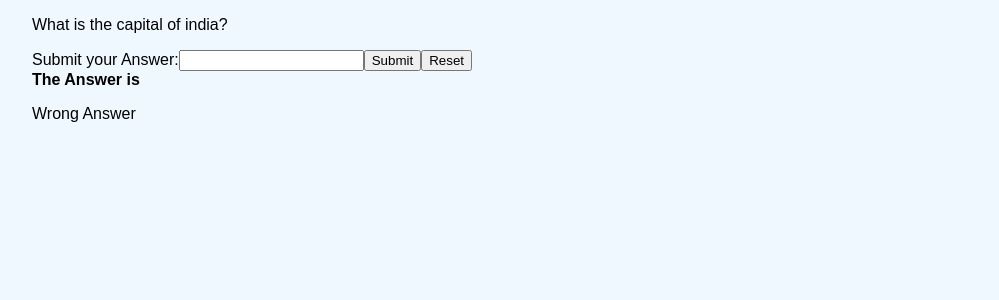
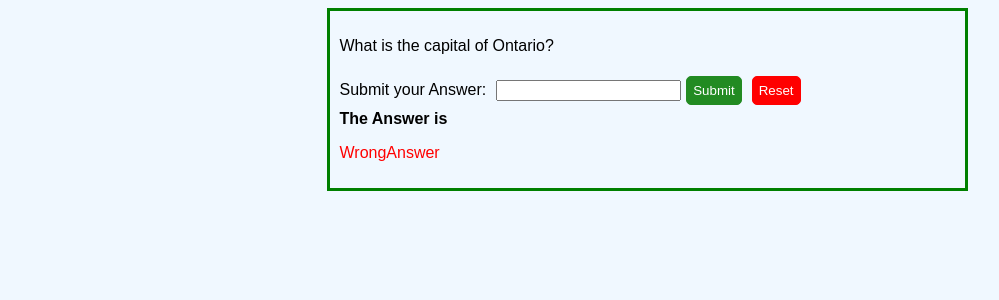
Before and after one commit to skiran5409/liveSearch, a React (Create React App) app: page / in a window 1280 px wide. Shown: the top 300 px of the page, without its empty margins (18-1017 px from the left). Built offline with nearby package versions, Linux system fonts and the light colour scheme.

Commit message:
chunks and css addition

```diff
--- a/public/index.html
+++ b/public/index.html
@@ -6,7 +6,7 @@
 
     <link rel="manifest" href="%PUBLIC_URL%/manifest.json">
     <link rel="shortcut icon" href="%PUBLIC_URL%/favicon.ico">
-    <title>Search List</title>
+    <title>QUIZ</title>
   </head>
   <body>
     <noscript>
--- a/src/components/App.css
+++ b/src/components/App.css
@@ -0,0 +1,36 @@
+.test{
+    margin: auto;
+    width: 50%;
+    border: 3px solid green;
+    padding: 10px;
+}
+
+.label{
+    padding-right: 10px;
+}
+
+.submitBtn{
+    color: white;
+    background: forestgreen;
+    border: 1px solid forestgreen;
+    padding: 6px;
+    border-radius: 5px;
+    margin: 5px;
+}
+
+.resetBtn{
+    color: white;
+    background: red;
+    border: 1px solid red;
+    padding: 6px;
+    border-radius: 5px;
+    margin: 5px;
+}
+
+.correctAns{
+    color: green;
+}
+
+.wrongAns{
+    color: red;
+}
--- a/src/components/App.js
+++ b/src/components/App.js
@@ -15,9 +15,9 @@ class App extends Component {
   render()
  {
   return(
-    <div className="rest">
-      <p>What is the capital of india?</p>
-    <Incoming defaultInput = {""} />
+    <div className="test" id="">
+      <p>What is the capital of Ontario?</p>
+    <Incoming defaultInput = {''} />
     <Outgoing />
     </div>
   )
--- a/src/components/Incoming.js
+++ b/src/components/Incoming.js
@@ -34,12 +34,12 @@ class Incoming extends Component {
         return (
             <div>
                 <form onSubmit={this.handleSubmit} onReset={this.handleReset}>
-                    <label>
+                    <label className='label'>
                         Submit your Answer:
                     </label>
                     <input type="text" value={this.state.inputValue} onChange={this.handleChange} />
-                    <input type="submit" value="Submit" />
-                    <input type="reset" value="Reset" />
+                    <input className='submitBtn' type="submit" value="Submit" />
+                    <input className='resetBtn' type="reset" value="Reset" />
                     </form>
             </div>
         )
--- a/src/components/Outgoing.js
+++ b/src/components/Outgoing.js
@@ -2,13 +2,24 @@ import React from "react";
 import { connect } from "react-redux";
 
 class OutGoing extends React.Component {
+    constructor(props) {
+        super(props);
+        this.state = {
+            'answer': false
+        };
+
+        this.submittedAnswer = this.submittedAnswer.bind(this);
+    }
+
     submittedAnswer = (str) => {
         str = str.toLowerCase();
         str = str.replace(/\s/g, '');
-        if (str === "delhi") {
-            return "Correct Answer"
+        if (str === "toronto") {
+            this.state.answer = true;
+
         } else {
-            return "Wrong Answer"
+            this.state.answer = false;
+
         }
     }
 
@@ -16,7 +27,11 @@ class OutGoing extends React.Component {
         return (
             <div>
                 <b>The Answer is</b>
-                <p>{this.submittedAnswer(this.props.submittedValue)}</p>
+                {this.submittedAnswer(this.props.submittedValue)}
+                <p className={(this.state.answer ? 'correctAns' : 'wrongAns')}>
+                    {this.state.answer ? 'CorrectAnswer' : 'WrongAnswer'}
+                </p>
+
             </div>
         );
     }
```
Also changed, not shown: public/manifest.json, 1 other file (tests, documents, lock files or other folders).
